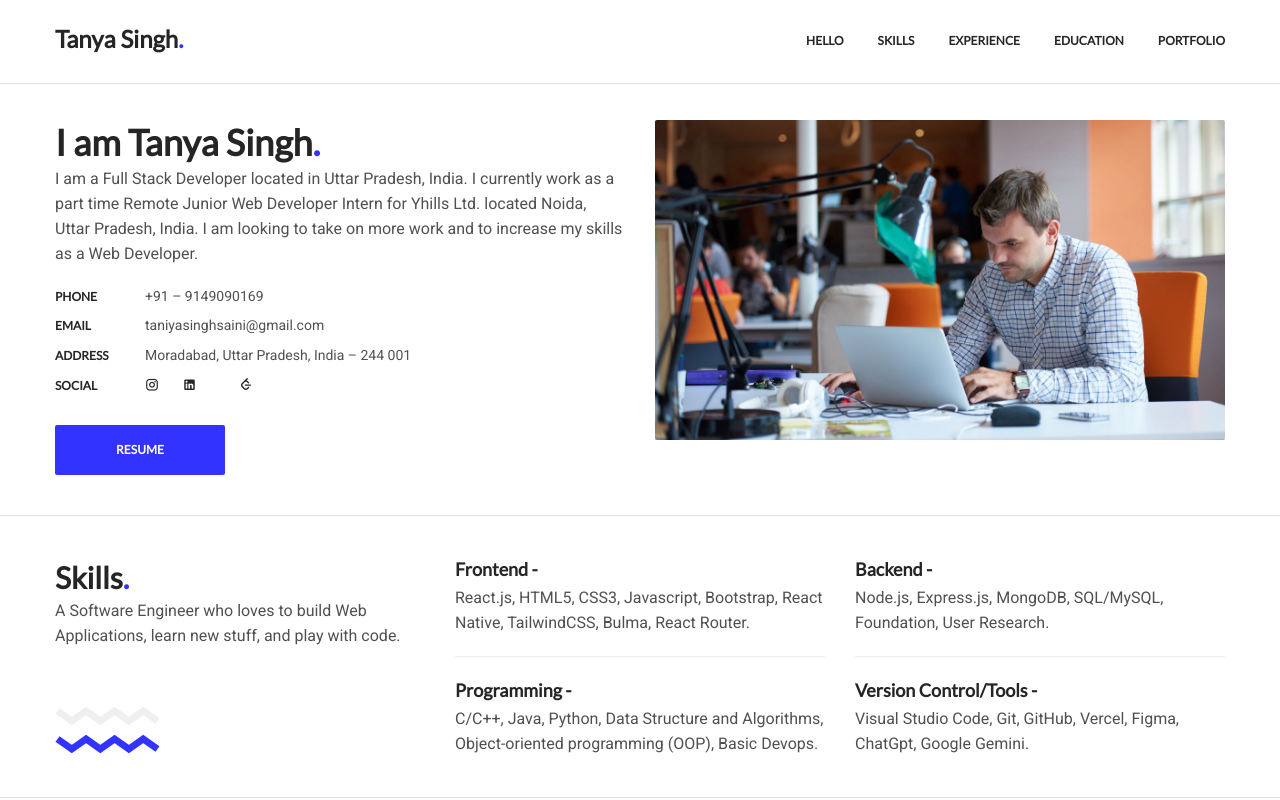
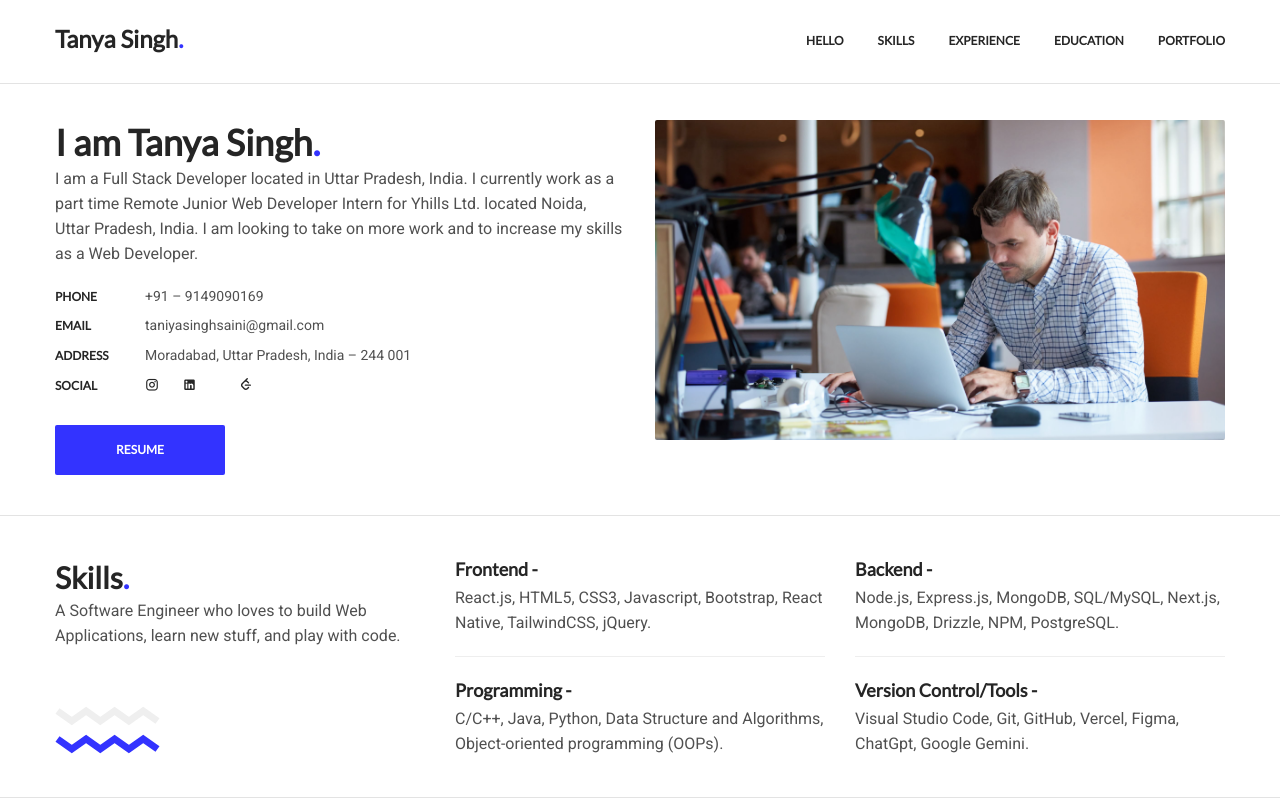
Before and after one commit to tanyaaa05/Portfolio-WebPage, a plain HTML site: page index.html in a window 1280 px wide. Shown: the top 800 px of the page. Drawn offline with Linux system fonts and the light colour scheme.

Commit message:
Update index.html

```diff
--- a/index.html
+++ b/index.html
@@ -113,10 +113,7 @@
               </p>
             </div>
             <div class="about-btns">
-              <!--
-                href="https://drive.usercontent.google.com/u/0/uc?id=1Vyq37n5Haklmy5YN7QMSdT5cOFPPcz3p&export=download"
-                -->
-              <a href="https://drive.google.com/file/d/1eO6eSPAH8UB9a03onf2B5mzCJcR1OqUP/view"
+              <a href="https://drive.google.com/drive/folders/1pm1fHrG40Fn98I92FEvOF_8iwgLvivRp?usp=sharing"
                 class="site-btn dgray-btn" target="_blank">
                 Resume</a>
             </div>
@@ -169,7 +166,7 @@
                 <div class="opacity-box">
                   <p>
                     React.js, HTML5, CSS3, Javascript, Bootstrap, React
-                    Native, TailwindCSS, Bulma, React Router.
+                    Native, TailwindCSS, jQuery.
                   </p>
                 </div>
               </div>
@@ -180,8 +177,7 @@
                 <h4>Backend -</h4>
                 <div class="opacity-box">
                   <p>
-                    Node.js, Express.js, MongoDB, SQL/MySQL, Foundation, User
-                    Research.
+                    Node.js, Express.js, MongoDB, SQL/MySQL, Next.js, MongoDB, Drizzle, NPM, PostgreSQL.
                   </p>
                 </div>
               </div>
@@ -194,7 +190,7 @@
                 <div class="opacity-box">
                   <p>
                     C/C++, Java, Python, Data Structure and Algorithms,
-                    Object-oriented programming (OOP), Basic Devops.
+                    Object-oriented programming (OOPs).
                   </p>
                 </div>
               </div>
```
